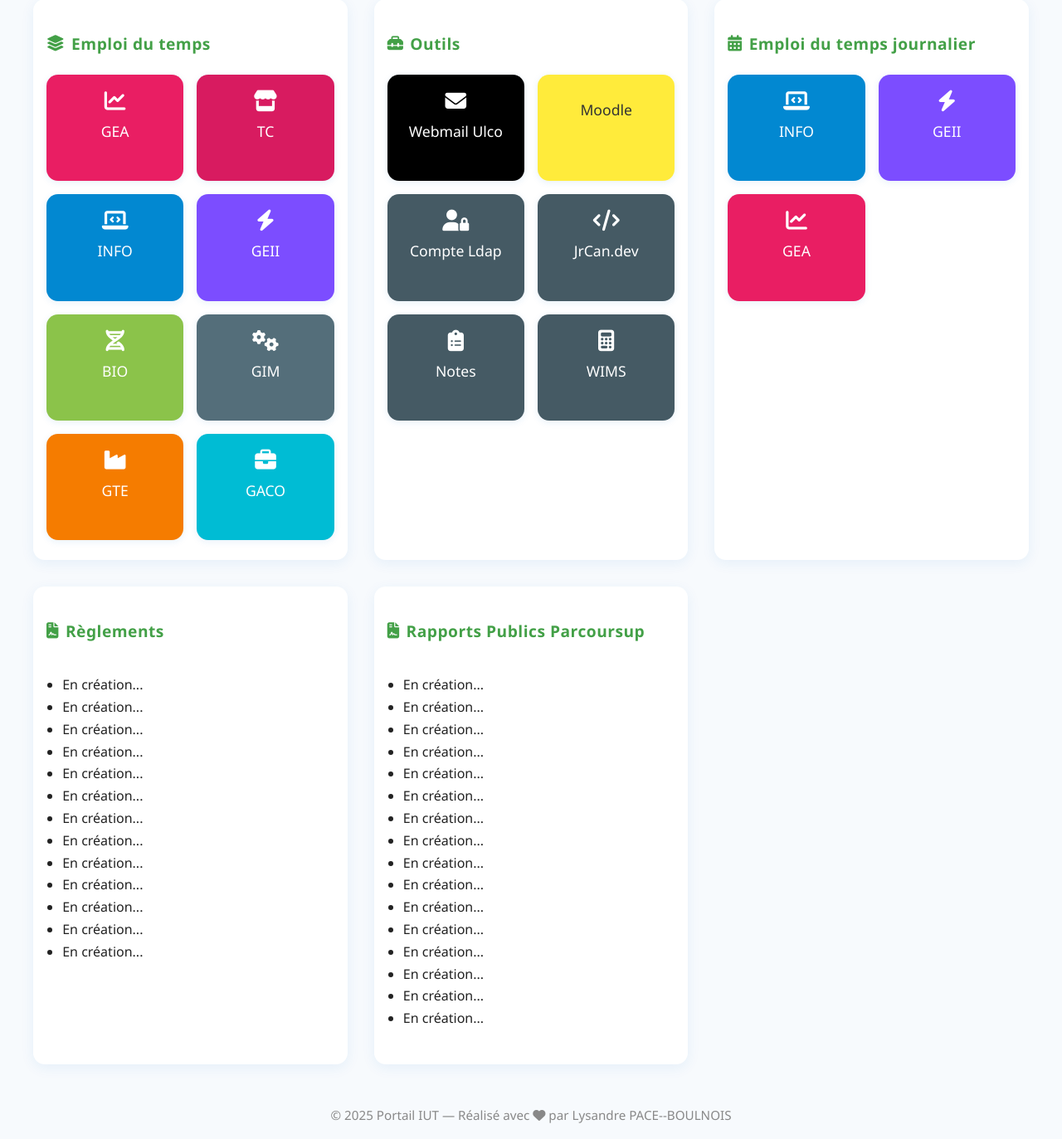
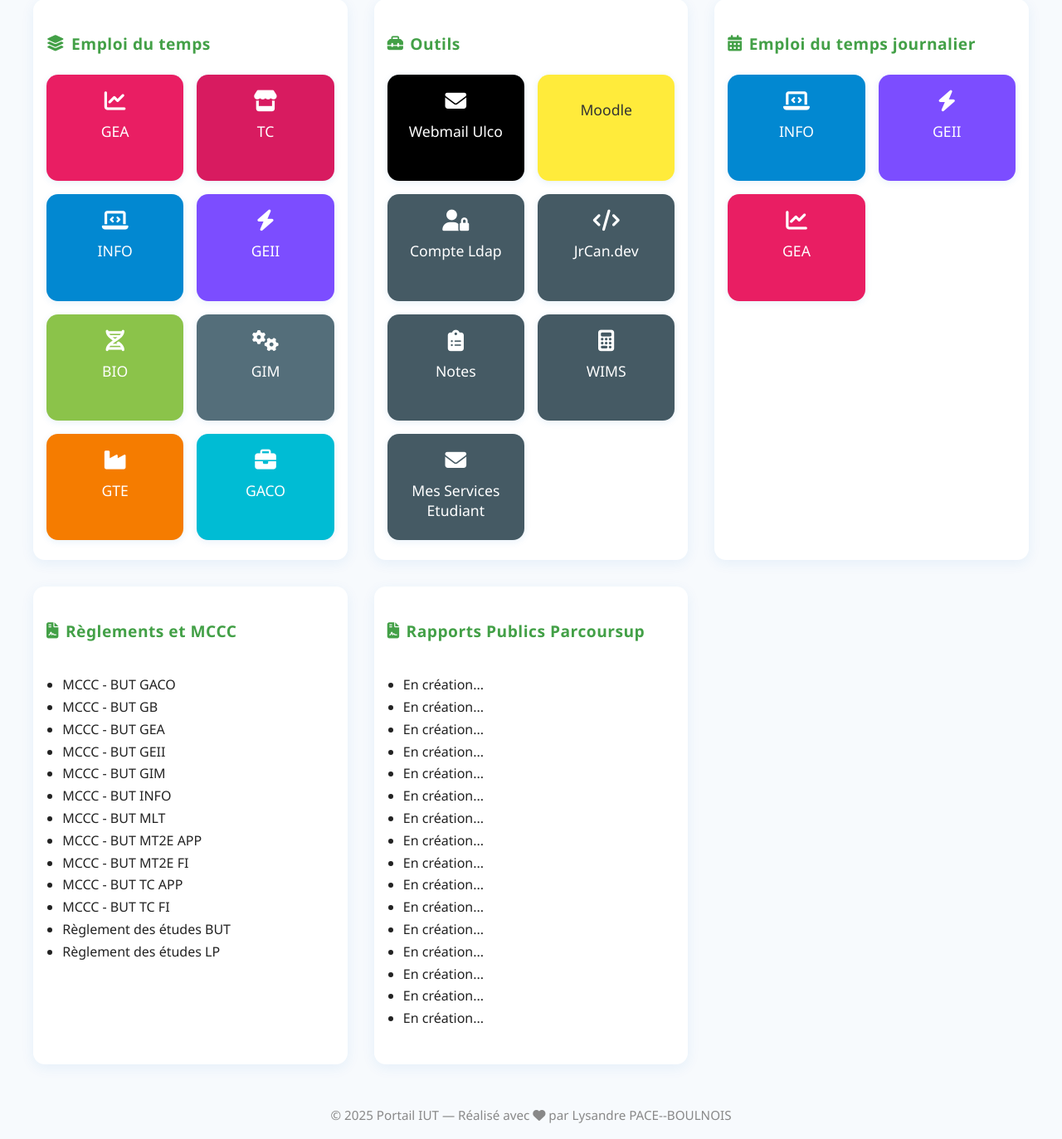
Before and after one commit to Novachocolat/site_iut, a PHP site: page / in a window 1280 px wide. Shown: the part 191-1564 px from the top of the page at 83% size. Run offline with PHP 8.4, Linux system fonts and the light colour scheme.

Commit message:
Ajout des services étudiant et des règlements de la MCCC

```diff
--- a/css/style_index.css
+++ b/css/style_index.css
@@ -24,6 +24,10 @@ body {
   min-height: 100vh;
   display: flex;
   flex-direction: column;
+}
+a {
+  color: inherit;
+  text-decoration: none;
 }
 header {
   display: flex;
--- a/index.html
+++ b/index.html
@@ -39,6 +39,7 @@
         <a class="card" href="https://jrcan.dev" target="_blank"><i class="fa-solid fa-code"></i> JrCan.dev</a>
         <a class="card" href="http://194.57.179.42/abs/" target="_blank"><i class="fa-solid fa-clipboard-list"></i> Notes</a>
         <a class="card" href="http://wims.univ-littoral.fr/wims/" target="_blank"><i class="fa-solid fa-calculator"></i> WIMS</a>
+        <a class="card" href="https://messervices.etudiant.gouv.fr" target="_blank"><i class="fa-solid fa-envelope"></i> Mes Services Etudiant</a>
       </div>
     </section>
     <section>
@@ -50,21 +51,21 @@
       </div>
     </section>
     <section>
-      <h2><i class="fa-solid fa-file-contract"></i> Règlements</h2>
+      <h2><i class="fa-solid fa-file-contract"></i> Règlements et MCCC</h2>
       <ul>
-        <li>En création...</li>
-        <li>En création...</li>
-        <li>En création...</li>
-        <li>En création...</li>
-        <li>En création...</li>
-        <li>En création...</li>
-        <li>En création...</li>
-        <li>En création...</li>
-        <li>En création...</li>
-        <li>En création...</li>
-        <li>En création...</li>
-        <li>En création...</li>
-        <li>En création...</li>
+        <li><a href="pdf/reglements/mccc_but_gaco.pdf" target="_blank">MCCC - BUT GACO</a></li>
+        <li><a href="pdf/reglements/mccc_but_gb.pdf" target="_blank">MCCC - BUT GB</a></li>
+        <li><a href="pdf/reglements/mccc_but_gea.pdf" target="_blank">MCCC - BUT GEA</a></li>
+        <li><a href="pdf/reglements/mccc_but_geii.pdf" target="_blank">MCCC - BUT GEII</a></li>
+        <li><a href="pdf/reglements/mccc_but_gim.pdf" target="_blank">MCCC - BUT GIM</a></li>
+        <li><a href="pdf/reglements/mccc_but_info.pdf" target="_blank">MCCC - BUT INFO</a></li>
+        <li><a href="pdf/reglements/mccc_but_mlt.pdf" target="_blank">MCCC - BUT MLT</a></li>
+        <li><a href="pdf/reglements/mccc_but_mt2e_app.pdf" target="_blank">MCCC - BUT MT2E APP</a></li>
+        <li><a href="pdf/reglements/mccc_but_mt2e_fi.pdf" target="_blank">MCCC - BUT MT2E FI</a></li>
+        <li><a href="pdf/reglements/mccc_but_tc_app.pdf" target="_blank">MCCC - BUT TC APP</a></li>
+        <li><a href="pdf/reglements/mccc_but_tc_fi.pdf" target="_blank">MCCC - BUT TC FI</a></li>
+        <li><a href="pdf/reglements/reglement_but.pdf" target="_blank">Règlement des études BUT</a></li>
+        <li><a href="pdf/reglements/reglement_lp.pdf" target="_blank">Règlement des études LP</a></li>
       </ul>
     </section>
     <section>
```
Also changed, not shown: README.MD (added), 13 other files.
